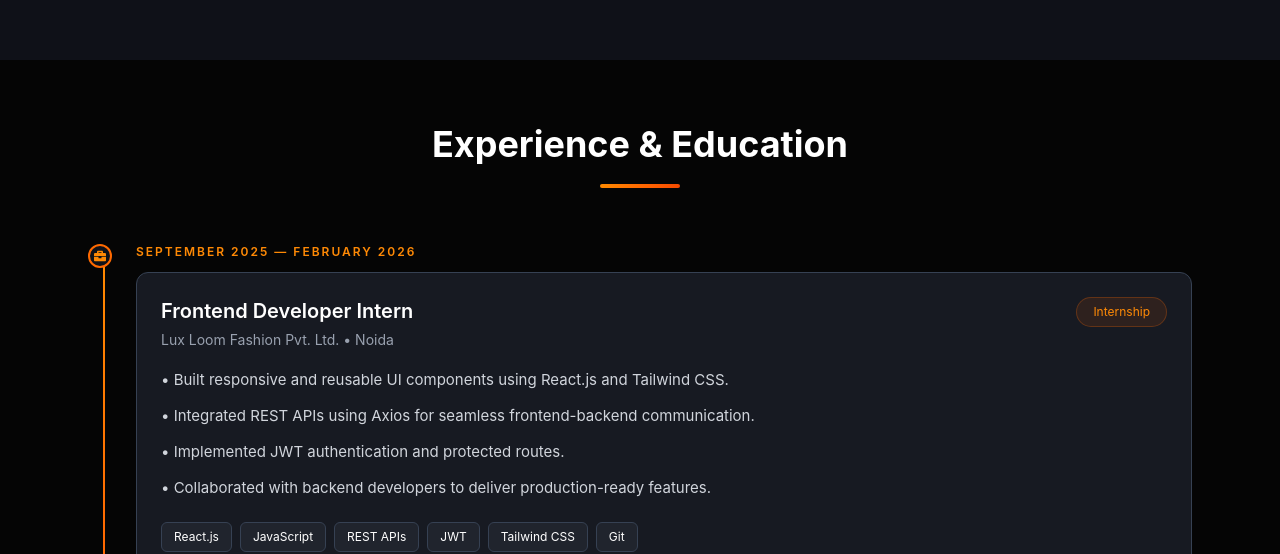
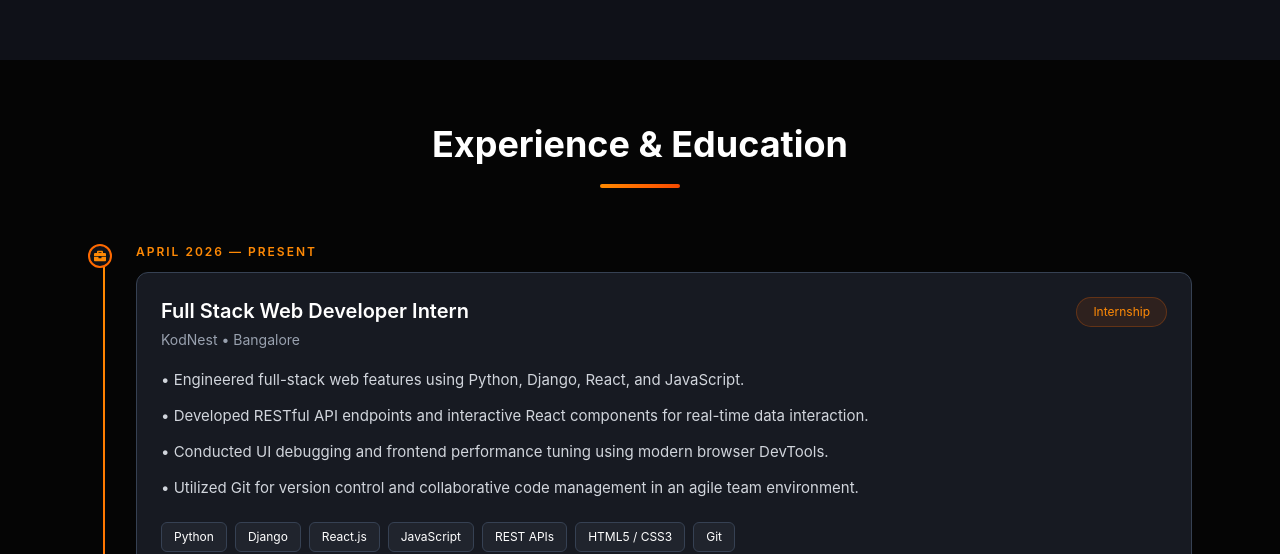
Before and after one commit to Khushii-sharma/My-Portfolio, a React (Vite) app: page / in a window 1280 px wide. Shown: the part 2246-2800 px from the top of the page. Built offline with nearby package versions, Linux system fonts and the light colour scheme.

Commit message:
Add new projects

```diff
--- a/src/components/Experience.jsx
+++ b/src/components/Experience.jsx
@@ -1,6 +1,28 @@
 import { FaBriefcase, FaGraduationCap } from "react-icons/fa";
 
 const timeline = [
+  {
+    type: "work",
+    date: "April 2026 — Present",
+    title: "Full Stack Web Developer Intern",
+    company: "KodNest • Bangalore",
+    badge: "Internship",
+    description: [
+      "Engineered full-stack web features using Python, Django, React, and JavaScript.",
+      "Developed RESTful API endpoints and interactive React components for real-time data interaction.",
+      "Conducted UI debugging and frontend performance tuning using modern browser DevTools.",
+      "Utilized Git for version control and collaborative code management in an agile team environment."
+    ],
+    skills: [
+      "Python",
+      "Django",
+      "React.js",
+      "JavaScript",
+      "REST APIs",
+      "HTML5 / CSS3",
+      "Git"
+    ]
+  },
   {
     type: "work",
     date: "September 2025 — February 2026",
--- a/src/components/Hero.jsx
+++ b/src/components/Hero.jsx
@@ -68,14 +68,14 @@ const Hero = () => {
           {/* Buttons */}
           <div className="flex flex-wrap justify-center lg:justify-start gap-4 mt-8">
             <a
-              href="#projects"
+              href="#project"
               className="px-6 py-3 text-[15px] font-medium rounded-full bg-gradient-to-r from-orange-600 to-orange-400 hover:scale-105 transition duration-300 shadow-lg shadow-orange-500/20"
             >
               View Projects
             </a>
 
             <a
-              href="/Khushi_resume.pdf"
+              href={`${import.meta.env.BASE_URL}Khushi_resume.pdf`}
               download="Khushi_resume.pdf"
               className="px-6 py-3 text-[15px] font-medium rounded-full border border-gray-700 bg-[#111] hover:border-orange-500 transition flex items-center gap-2"
             >
--- a/src/components/Project.jsx
+++ b/src/components/Project.jsx
@@ -8,6 +8,49 @@ import {
 } from "react-icons/hi2";
 
 const projects = [
+  {
+    category: "FULL STACK",
+    title: "InternTrack",
+
+    github: "https://github.com/Khushii-sharma/InternTrack",
+    live: "https://intern-track-iota.vercel.app/",
+
+    description:
+      "Built a full-stack job application tracker using React, Node.js, Express.js, and MongoDB featuring JWT authentication, application CRUD operations, search and filtering, interview round tracking, follow-up reminders, and responsive UI.",
+
+    tech: [
+      "React",
+      "Node.js",
+      "Express.js",
+      "MongoDB",
+      "Mongoose",
+      "JWT",
+      "Axios",
+      "Tailwind CSS",
+    ],
+  },
+
+  {
+    category: "FULL STACK",
+    title: "BiteRush",
+
+    github: "https://github.com/Khushii-sharma/BiteRush",
+    live: "https://biterush-im3b.onrender.com/",
+
+    description:
+      "Built a full-stack food delivery web application using Python, Django, and JavaScript featuring user profile management, vendor dashboards, dynamic menu CRUD operations, order history tracking, and mobile-responsive UI templates.",
+
+    tech: [
+      "Python",
+      "Django",
+      "JavaScript",
+      "HTML5",
+      "CSS3",
+      "Django ORM",
+      "SQLite",
+    ],
+  },
+
   {
     category: "FRONTEND",
     title: "Recipe Diary",
@@ -45,6 +88,27 @@ const projects = [
       "Axios",
       "Tailwind",
       "REST API",
+    ],
+  },
+
+  {
+    category: "PYTHON / AI",
+    title: "Smart Resume Matcher",
+
+    github: "https://github.com/Khushii-sharma/smart-resume-matcher",
+    live: "https://smart-resume-matcher-vxk3wvh9mqch7m2ypfjtwv.streamlit.app/",
+
+    description:
+    "Built an AI-powered web application using Python, Google Gemini API, and Streamlit to automatically analyze resume PDFs against job descriptions, extract structured match scores, highlight missing skill gaps, and provide actionable optimization feedback.",
+
+    tech: [
+    "Python",
+    "Google Gemini API",
+    "Streamlit",
+    "PyMuPDF",
+    "Pydantic",
+    "JSON / REST APIs",
+    "Git",
     ],
   },
 ];
--- a/src/components/Skills.jsx
+++ b/src/components/Skills.jsx
@@ -26,17 +26,17 @@ const categories = {
   backend: [
     {
       name: "Java",
-      value: 70,
+      value: 80,
       icon: <FaJava className="text-orange-500" />,
     },
     {
       name: "Node.js",
-      value: 75,
+      value: 85,
       icon: <FaNodeJs className="text-green-500" />,
     },
     {
       name: "REST APIs",
-      value: 80,
+      value: 85,
       icon: <MdApi className="text-sky-400" />,
     },
     {
@@ -64,7 +64,7 @@ const categories = {
     },
     {
       name: "Python",
-      value: 80,
+      value: 90,
       icon: <FaPython className="text-blue-400" />,
     },
   ],
@@ -82,12 +82,12 @@ const categories = {
     },
     {
       name: "Git & GitHub",
-      value: 80,
+      value: 90,
       icon: <FaGitAlt className="text-orange-500" />,
     },
     {
       name: "VS Code & IDEs",
-      value: 80,
+      value: 90,
       icon: <FaCode className="text-blue-500" />,
     },
   ],
```
Also changed, not shown: 1 other file (tests, documents, lock files or other folders).
